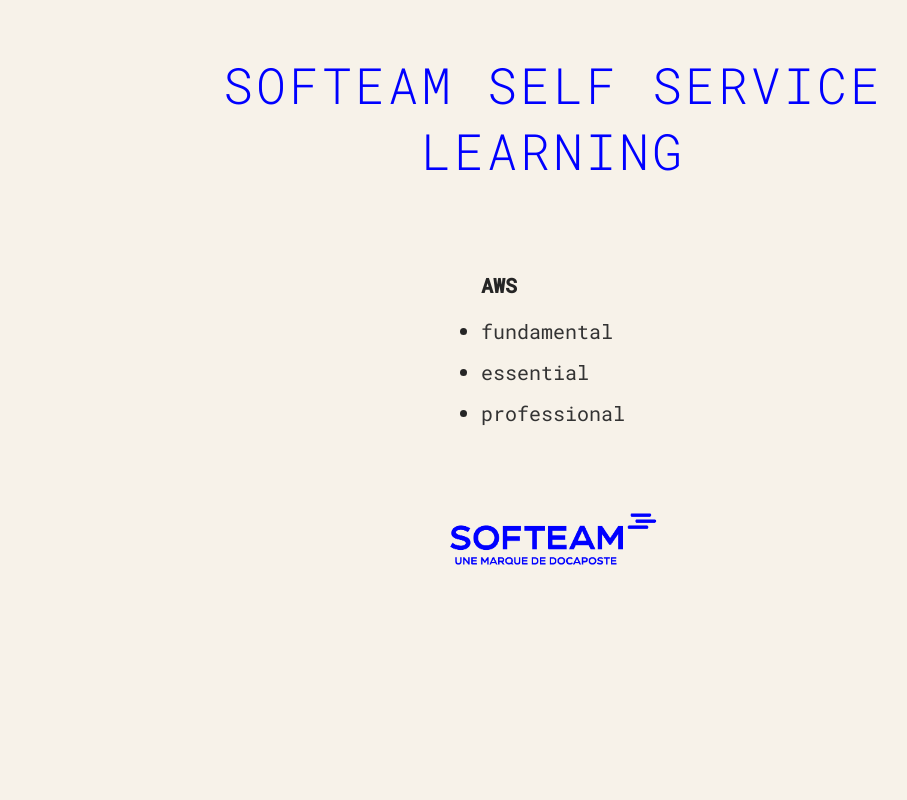
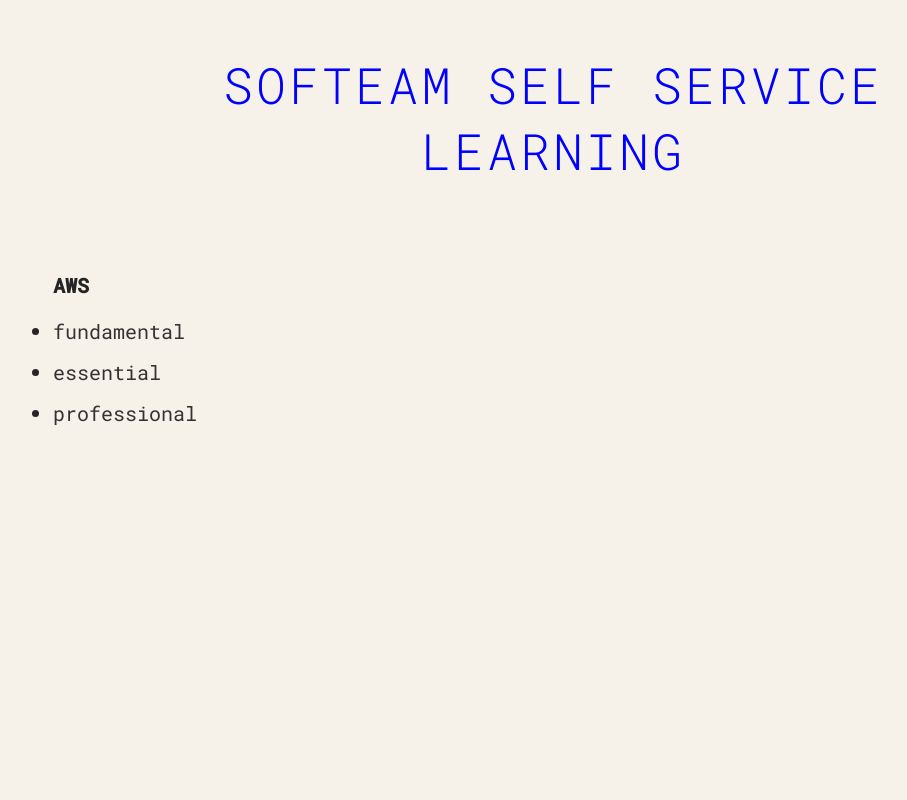
Before and after one commit to SofteamCloud/website-formation.softeam.expert, a React (Create React App) app: page /aws in a window 1280 px wide. Shown: the top 800 px of the page, without its empty margins (87-994 px from the left). Built offline with nearby package versions, Linux system fonts and the light colour scheme.

Commit message:
added Level.css

```diff
--- /dev/null
+++ b/src/components/Categories/Level.css
@@ -0,0 +1,4 @@
+.level {
+    width: 1000px;
+    height: 750px;
+}
--- a/src/components/Categories/Level.js
+++ b/src/components/Categories/Level.js
@@ -1,12 +1,13 @@
 import React from 'react';
 import { useParams, Link } from 'react-router-dom';
+import './Level.css';
 
 function Level() {
     const { courseName } = useParams();
     const levels = ['fundamental', 'essential', 'professional'];
 
     return (
-        <div>
+        <div className='level'>
             <h1>{courseName.toUpperCase()}</h1>
             <ul>
                 {levels.map(level => (
```
